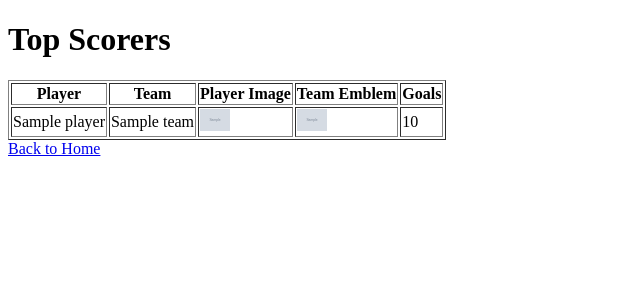
After one commit to Kofiacheampong/footballwebapp, a Flask app: template templates/top_scorer.html in a window 1280 px wide. The commit adds this page. Shown: the top 300 px of the page, without its empty margins (0-640 px from the left). Run offline with Flask 3, Linux system fonts and the light colour scheme; the template is opened without the code that fills it: most values are stand-ins (such as "Sample title", 1, 10 or a date in 2020); grey boxes marked "Sample" are stand-in pictures.

Commit message:
Finally got my Web Application working this is for the 2023 season it displays the league tables and top scorers from europes top 5 leagues

```diff
--- /dev/null
+++ b/templates/top_scorer.html
@@ -0,0 +1,29 @@
+<!DOCTYPE html>
+<html lang="en">
+<head>
+    <meta charset="UTF-8">
+    <title>Top Scorers</title>
+</head>
+<body>
+    <h1>Top Scorers</h1>
+    <table border="1">
+        <tr>
+            <th>Player</th>
+            <th>Team</th>
+            <th>Player Image</th>
+            <th>Team Emblem</th>
+            <th>Goals</th>
+        </tr>
+        {% for scorer in top_scorers %}
+        <tr>
+            <td>{{ scorer['player']['name'] }}</td>
+            <td>{{ scorer['statistics'][0]['team']['name'] }}</td>
+            <td><img src="{{ scorer['player']['photo'] }}" alt="Player Image" width="30"></td>
+            <td><img src="{{ scorer['statistics'][0]['team']['logo'] }}" alt="Team Emblem" width="30"></td>
+            <td>{{ scorer['statistics'][0]['goals']['total'] }}</td>
+        </tr>
+        {% endfor %}
+    </table>
+    <a href="{{ url_for('index') }}">Back to Home</a>
+</body>
+</html>
```
Also changed, not shown: templates/index.html (+10 -28 lines), templates/league.html (added, +27 -0 lines), templates/base.html (deleted), templates/bundesliga.html (deleted), templates/eredivise.html (deleted), templates/laliga.html (deleted), templates/premierleague.html (deleted), templates/seriea.html (deleted).
